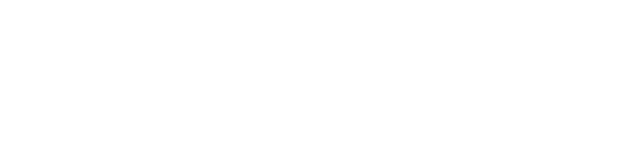
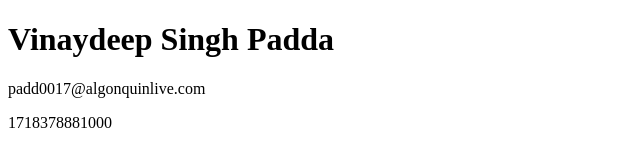
Before and after one commit to padd0017/padd0017-pwa-project, a plain HTML site: page index.html in a window 1280 px wide. Shown: the whole page, without its empty margins (0-640 px from the left). Drawn offline with Linux system fonts and the light colour scheme.

Commit message:
added date

```diff
--- a/index.html
+++ b/index.html
@@ -6,6 +6,9 @@
     <title>PWA Project</title>
 </head>
 <body>
+    <h1>Vinaydeep Singh Padda</h1>
+    <p>padd0017@algonquinlive.com</p>
+    <p id="date"></p>
     <script src="./js/main.js"></script>
 </body>
 </html>
--- a/js/main.js
+++ b/js/main.js
@@ -3,3 +3,10 @@ function registerSw(){
         navigator.serviceWorker.register('./sw.js');
     }
 }
+let date = document.getElementById('date')
+newdate()
+function newdate(){
+  const todayDate = Date.now();
+
+  date.textContent = Date.now()
+}
```
